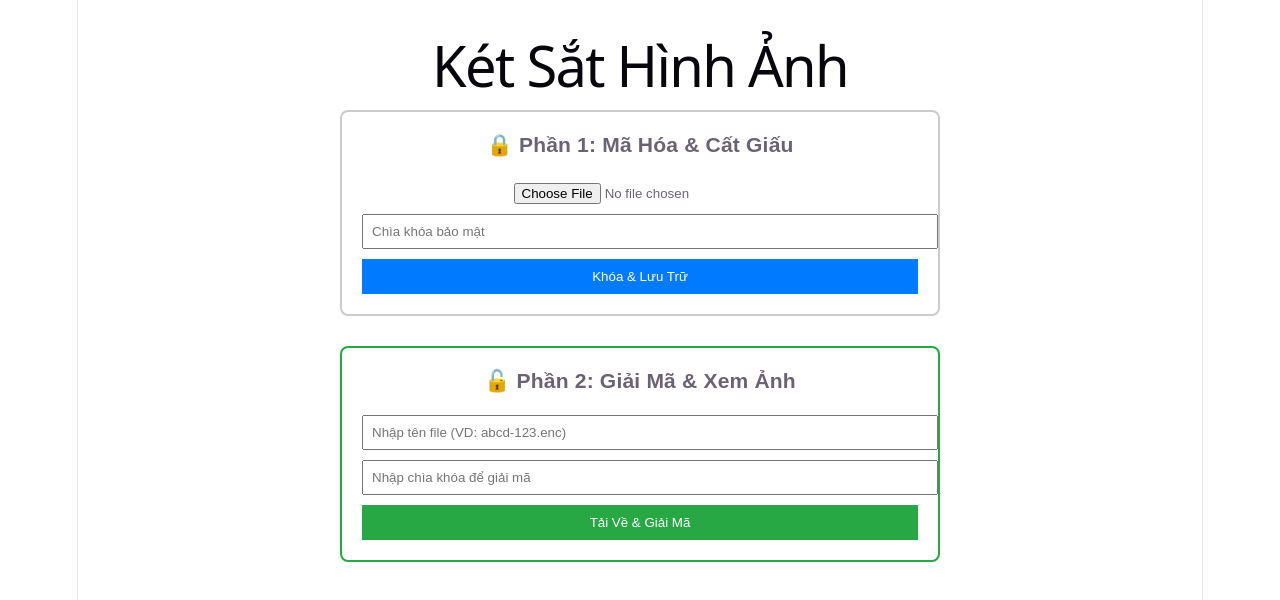
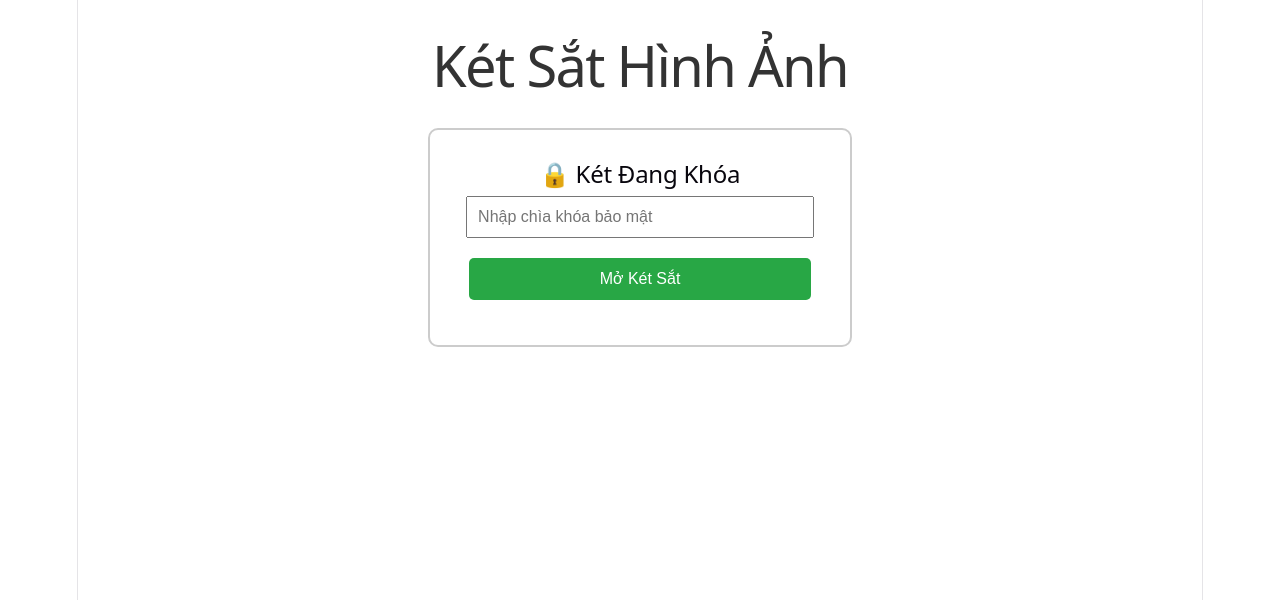
Before and after one commit to Hieuse22082005/Sinh-trac-hoc_FE, a React (Vite) app in the folder frontend/: page / in a window 1280 px wide. Shown: the top 600 px of the page. Built offline with nearby package versions, Linux system fonts and the light colour scheme.

Commit message:
feat(ui): update gallery and secure vault unlock in App.tsx

```diff
--- a/frontend/src/App.tsx
+++ b/frontend/src/App.tsx
@@ -1,101 +1,151 @@
 import { useState } from 'react';
-import { encryptFile, decryptFile } from './utils/cryptoService'; // Nhúng thêm hàm giải mã
+import { encryptFile, decryptFile } from './utils/cryptoService';
 
 function App() {
-  // --- STATE CHO PHẦN TẢI LÊN ---
+  const [secretKey, setSecretKey] = useState<string>('');
+  const [isUnlocked, setIsUnlocked] = useState<boolean>(false);
+  const [images, setImages] = useState<string[]>([]);
+  const [status, setStatus] = useState<string>('');
+
+  // State cho việc tải ảnh mới
   const [file, setFile] = useState<File | null>(null);
-  const [secretKey, setSecretKey] = useState<string>('');
-  const [uploadStatus, setUploadStatus] = useState<string>('');
-  const [uploadedFilename, setUploadedFilename] = useState<string>('');
 
-  // --- STATE CHO PHẦN TẢI VỀ & GIẢI MÃ ---
-  const [downloadName, setDownloadName] = useState<string>('');
-  const [downloadKey, setDownloadKey] = useState<string>('');
-  const [downloadStatus, setDownloadStatus] = useState<string>('');
-  const [decryptedImage, setDecryptedImage] = useState<string | null>(null);
+  // --- HÀM 1: MỞ KHÓA & TẢI THƯ VIỆN ẢNH ---
+  const handleUnlock = async () => {
+    if (!secretKey) return alert("Vui lòng nhập chìa khóa!");
 
-  // HÀM 1: MÃ HÓA & TẢI LÊN (Giữ nguyên như cũ)
+    setStatus("Đang mở két và giải mã dữ liệu ngầm...");
+    setImages([]); // Xóa ảnh cũ trên màn hình
+
+    try {
+      // 1. Hỏi Backend xem trong sổ có những file nào
+      const res = await fetch('http://localhost:8000/photos');
+      const data = await res.json();
+      const filenames = data.photos;
+
+      if (filenames.length === 0) {
+        setStatus("Két sắt hiện đang trống. Hãy thêm ảnh mới!");
+        setIsUnlocked(true);
+        return;
+      }
+
+      const decryptedImages: string[] = [];
+
+      // 2. Tải và giải mã TỰ ĐỘNG từng file một
+      for (const filename of filenames) {
+        try {
+          const fileRes = await fetch(`http://localhost:8000/download/${filename}`);
+          if (fileRes.ok) {
+            const blob = await fileRes.blob();
+            // Dùng chìa khóa để dịch ngược cục blob thành ảnh Base64
+            const base64Img = await decryptFile(blob, secretKey);
+            decryptedImages.push(base64Img);
+          }
+        } catch (err) {
+          console.error(`Không thể giải mã file ${filename}`);
+          // Bỏ qua file bị lỗi/sai pass để không làm sập cả ứng dụng
+        }
+      }
+
+      // Nếu có file mà không giải mã được tấm nào -> Chắc chắn sai mật khẩu
+      if (decryptedImages.length === 0 && filenames.length > 0) {
+        setStatus("❌ Sai chìa khóa! Két sắt từ chối cung cấp hình ảnh.");
+        return;
+      }
+
+      setImages(decryptedImages);
+      setIsUnlocked(true);
+      setStatus("✅ Mở két thành công!");
+    } catch (error) {
+      setStatus("Lỗi kết nối đến máy chủ.");
+    }
+  };
+
+  // --- HÀM 2: MÃ HÓA & THÊM ẢNH MỚI (Khi két đang mở) ---
   const handleUpload = async () => {
-    if (!file || !secretKey) return alert("Vui lòng chọn ảnh và nhập chìa khóa!");
+    if (!file) return alert("Vui lòng chọn ảnh!");
+
     try {
-      setUploadStatus("1. Đang băm nát ảnh...");
-      const encryptedBlob = await encryptFile(file, secretKey);
+      setStatus("Đang băm nát và cất ảnh...");
+      const encryptedBlob = await encryptFile(file, secretKey); // Dùng luôn key đang mở két
 
       const formData = new FormData();
       formData.append('file', encryptedBlob, 'encrypted.txt');
 
-      setUploadStatus("2. Đang cất vào két...");
       const response = await fetch('http://localhost:8000/upload', {
         method: 'POST', body: formData,
       });
 
-      const result = await response.json();
       if (response.ok) {
-        setUploadStatus(`Thành công! Tên file: ${result.filename}`);
-        setUploadedFilename(result.filename); // Lưu lại tên file để lát copy cho dễ
-        setDownloadName(result.filename); // Tự động điền luôn tên file xuống ô bên dưới
+        setStatus("✅ Đã cất ảnh an toàn! Đang tải lại két sắt...");
+        setFile(null); // Xóa file ở ô input
+        handleUnlock(); // Tự động load lại danh sách ảnh mới nhất
       } else {
-        setUploadStatus(`Lỗi máy chủ: ${result.detail}`);
+        setStatus("Lỗi khi tải lên.");
       }
     } catch (error) {
-      setUploadStatus("Lỗi: " + error);
+      setStatus("Lỗi mã hóa: " + error);
     }
   };
 
-  // HÀM 2: TẢI VỀ & GIẢI MÃ
-  const handleDownloadAndDecrypt = async () => {
-    if (!downloadName || !downloadKey) return alert("Vui lòng nhập tên file và chìa khóa!");
-
-    try {
-      setDecryptedImage(null); // Xóa ảnh cũ nếu có
-      setDownloadStatus("1. Đang tải cục dữ liệu lộn xộn từ Két về...");
-
-      const response = await fetch(`http://localhost:8000/download/${downloadName}`);
-      if (!response.ok) throw new Error("Không tìm thấy file trên server!");
-
-      const encryptedBlob = await response.blob();
-
-      setDownloadStatus("2. Đang dùng chìa khóa ráp lại bức ảnh...");
-      // Gọi hàm giải mã AES
-      const originalImageBase64 = await decryptFile(encryptedBlob, downloadKey);
-
-      setDecryptedImage(originalImageBase64);
-      setDownloadStatus("3. Giải mã thành công!");
-    } catch (error) {
-      setDownloadStatus(`Lỗi: Sai mật khẩu hoặc file đã bị hỏng!`);
-    }
+  // --- HÀM 3: KHÓA KÉT LẠI ---
+  const handleLock = () => {
+    setIsUnlocked(false);
+    setSecretKey(''); // Hủy chìa khóa trong RAM
+    setImages([]); // Hủy ảnh đang hiển thị
+    setStatus('Đã khóa két sắt an toàn.');
   };
 
   return (
-    <div style={{ padding: '20px', fontFamily: 'sans-serif', maxWidth: '600px', margin: '0 auto' }}>
-      <h1 style={{ textAlign: 'center' }}>Két Sắt Hình Ảnh</h1>
+    <div style={{ padding: '20px', fontFamily: 'sans-serif', maxWidth: '800px', margin: '0 auto' }}>
+      <h1 style={{ textAlign: 'center', color: '#333' }}>Két Sắt Hình Ảnh</h1>
 
-      {/* KHU VỰC 1: CẤT GIẤU */}
-      <div style={{ border: '2px solid #ccc', padding: '20px', borderRadius: '8px', marginBottom: '30px' }}>
-        <h3 style={{ marginTop: 0 }}>🔒 Phần 1: Mã Hóa & Cất Giấu</h3>
-        <input type="file" accept="image/*" onChange={(e) => setFile(e.target.files?.[0] || null)} style={{ marginBottom: '10px' }}/>
-        <input type="password" placeholder="Chìa khóa bảo mật" value={secretKey} onChange={(e) => setSecretKey(e.target.value)} style={{ padding: '8px', width: '100%', marginBottom: '10px' }}/>
-        <button onClick={handleUpload} style={{ padding: '10px', width: '100%', backgroundColor: '#007bff', color: 'white', border: 'none', cursor: 'pointer' }}>Khóa & Lưu Trữ</button>
-        <p style={{ color: 'blue', fontWeight: 'bold' }}>{uploadStatus}</p>
-        {uploadedFilename && <p style={{ color: 'gray', fontSize: '12px' }}>Tên file vừa lưu: {uploadedFilename}</p>}
-      </div>
+      {/* MÀN HÌNH 1: LÚC CHƯA MỞ KHÓA */}
+      {!isUnlocked ? (
+        <div style={{ border: '2px solid #ccc', padding: '30px', borderRadius: '10px', textAlign: 'center', maxWidth: '400px', margin: '50px auto' }}>
+          <h2>🔒 Két Đang Khóa</h2>
+          <input
+            type="password"
+            placeholder="Nhập chìa khóa bảo mật"
+            value={secretKey}
+            onChange={(e) => setSecretKey(e.target.value)}
+            style={{ padding: '10px', width: '90%', marginBottom: '20px', fontSize: '16px' }}
+          />
+          <button onClick={handleUnlock} style={{ padding: '12px 24px', backgroundColor: '#28a745', color: 'white', border: 'none', borderRadius: '5px', fontSize: '16px', cursor: 'pointer', width: '95%' }}>
+            Mở Két Sắt
+          </button>
+          <p style={{ color: 'red', fontWeight: 'bold', marginTop: '15px' }}>{status}</p>
+        </div>
+      ) : (
+        /* MÀN HÌNH 2: LÚC ĐÃ MỞ KHÓA THÀNH CÔNG */
+        <div style={{ padding: '20px', border: '2px solid #28a745', borderRadius: '10px' }}>
+          <div style={{ display: 'flex', justifyContent: 'space-between', alignItems: 'center', borderBottom: '1px solid #ccc', paddingBottom: '10px', marginBottom: '20px' }}>
+            <h2 style={{ margin: 0 }}>🔓 Thư Viện Của Bạn</h2>
+            <button onClick={handleLock} style={{ padding: '8px 16px', backgroundColor: '#dc3545', color: 'white', border: 'none', borderRadius: '5px', cursor: 'pointer' }}>
+              Khóa Két Lại
+            </button>
+          </div>
 
-      {/* KHU VỰC 2: MỞ KHÓA */}
-      <div style={{ border: '2px solid #28a745', padding: '20px', borderRadius: '8px' }}>
-        <h3 style={{ marginTop: 0 }}>🔓 Phần 2: Giải Mã & Xem Ảnh</h3>
-        <input type="text" placeholder="Nhập tên file (VD: abcd-123.enc)" value={downloadName} onChange={(e) => setDownloadName(e.target.value)} style={{ padding: '8px', width: '100%', marginBottom: '10px' }}/>
-        <input type="password" placeholder="Nhập chìa khóa để giải mã" value={downloadKey} onChange={(e) => setDownloadKey(e.target.value)} style={{ padding: '8px', width: '100%', marginBottom: '10px' }}/>
-        <button onClick={handleDownloadAndDecrypt} style={{ padding: '10px', width: '100%', backgroundColor: '#28a745', color: 'white', border: 'none', cursor: 'pointer' }}>Tải Về & Giải Mã</button>
-        <p style={{ color: 'red', fontWeight: 'bold' }}>{downloadStatus}</p>
+          {/* Khu vực thêm ảnh mới */}
+          <div style={{ marginBottom: '30px', padding: '15px', backgroundColor: '#f8f9fa', borderRadius: '8px' }}>
+            <strong>Thêm ảnh mới: </strong>
+            <input type="file" accept="image/*" onChange={(e) => setFile(e.target.files?.[0] || null)} />
+            <button onClick={handleUpload} style={{ padding: '8px 16px', backgroundColor: '#007bff', color: 'white', border: 'none', borderRadius: '5px', cursor: 'pointer' }}>
+              Băm & Cất Giấu
+            </button>
+            <p style={{ color: 'blue', margin: '10px 0 0 0', fontSize: '14px' }}>{status}</p>
+          </div>
 
-        {/* Nếu giải mã thành công, thẻ img này mới hiện ra */}
-        {decryptedImage && (
-          <div style={{ marginTop: '20px', textAlign: 'center' }}>
-            <h4>Bức ảnh của bạn:</h4>
-            <img src={decryptedImage} alt="Decrypted" style={{ maxWidth: '100%', borderRadius: '8px', border: '1px solid #ccc' }} />
+          {/* Khu vực hiển thị danh sách ảnh (Gallery) */}
+          <div style={{ display: 'grid', gridTemplateColumns: 'repeat(auto-fill, minmax(200px, 1fr))', gap: '15px' }}>
+            {images.map((imgSrc, index) => (
+              <div key={index} style={{ border: '1px solid #ddd', borderRadius: '8px', overflow: 'hidden', boxShadow: '0 2px 5px rgba(0,0Snap,0,0.1)' }}>
+                <img src={imgSrc} alt={`secure-img-${index}`} style={{ width: '100%', height: '200px', objectFit: 'cover', display: 'block' }} />
+              </div>
+            ))}
           </div>
-        )}
-      </div>
+        </div>
+      )}
     </div>
   );
 }
```
